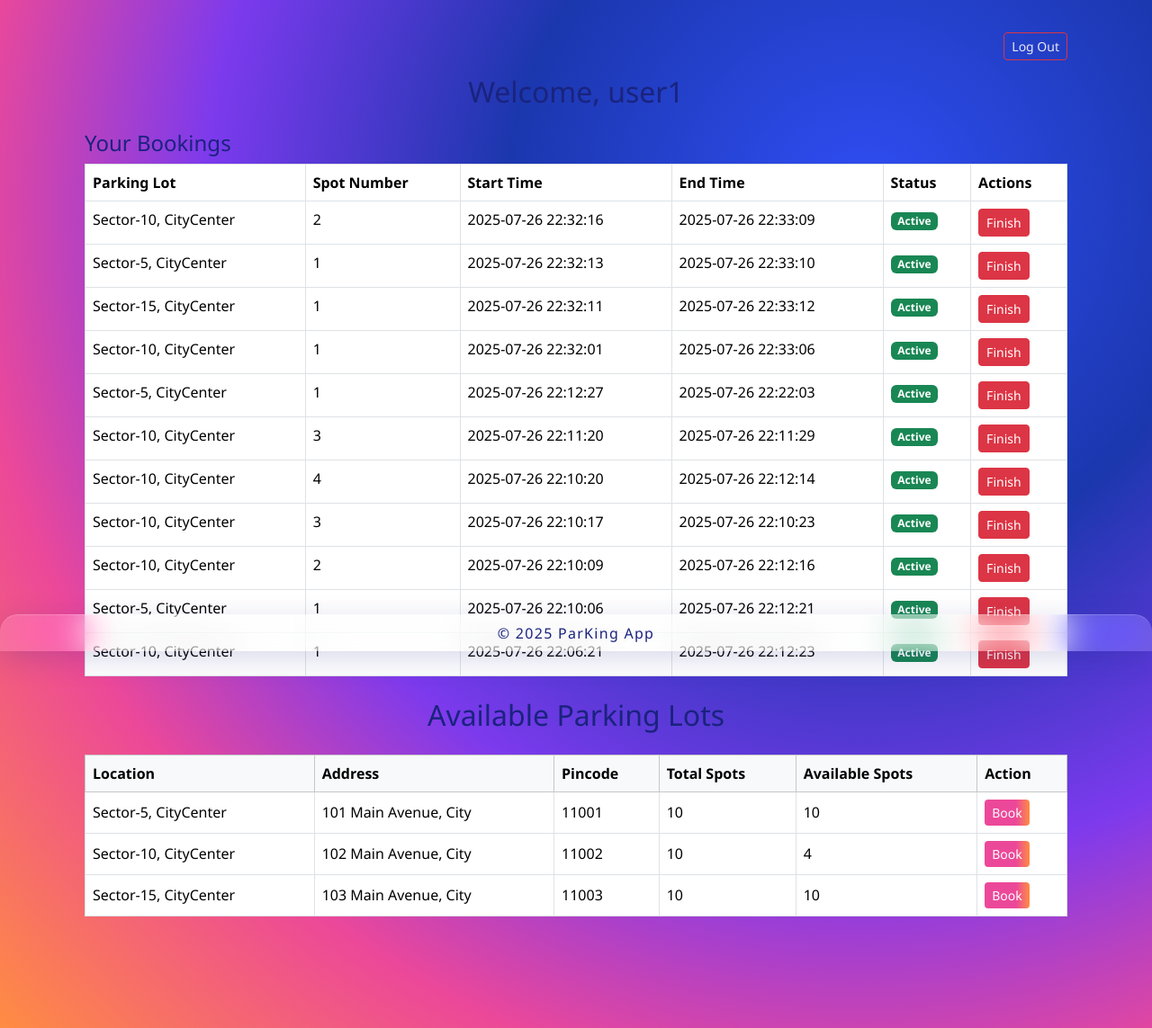
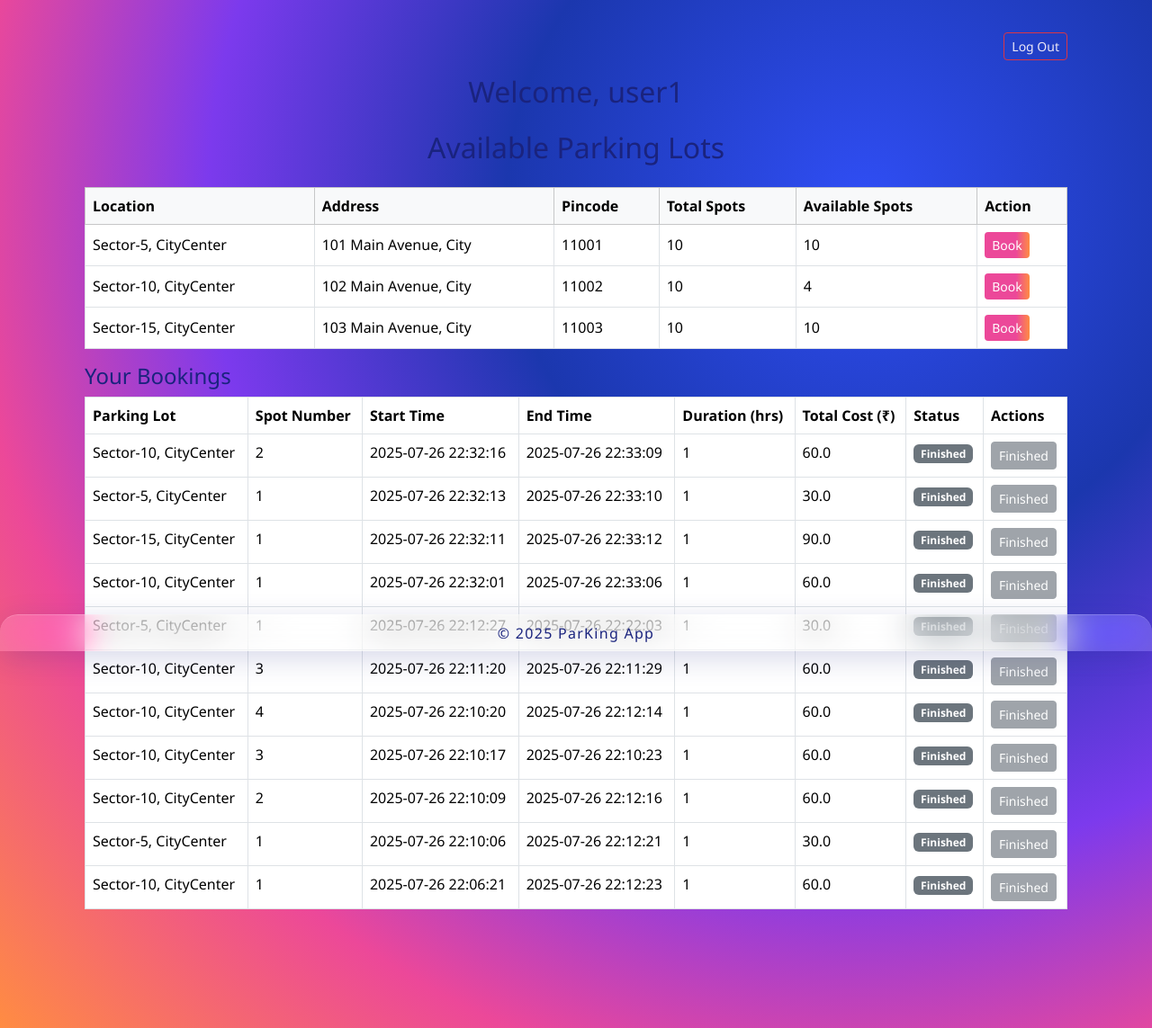
Before and after one commit to robotecht/ParKing-app, a Flask app: page /user_dashboard in a window 1280 px wide. Shown: the part 76-1219 px from the top of the page at 90% size. Run offline with Flask 3, Linux system fonts and the light colour scheme; a user stored in the database is signed in.

Commit message:
Milestone-VP User-Dashboard-Management

```diff
--- a/app.py
+++ b/app.py
@@ -2,6 +2,7 @@ from flask import Flask, render_template, request, redirect, url_for, flash, ses
 from controllers.database import db, print_tables, User, ParkingLot, ParkingSpot, Reservation, Admin
 from datetime import datetime, timedelta
 from werkzeug.security import generate_password_hash, check_password_hash
+from math import ceil
 
 app = Flask(__name__)
 app.config['SQLALCHEMY_DATABASE_URI'] = 'sqlite:///parking.db'
@@ -175,13 +176,28 @@ def user_dashboard():
 
       # Fetch all bookings for the user ordered by start_time descending
     bookings = Reservation.query.filter_by(user_id=user_id).order_by(Reservation.start_time.desc()).all()
+    # Prepare data with calculated duration and cost per booking
+    bookings_data = []
+    now = datetime.utcnow()
+    for booking in bookings:
+        start = booking.start_time
+        end = booking.end_time or now  # If booking still active, calculate till now
+        duration_seconds = (end - start).total_seconds()
+        duration_hours = max(1, ceil(duration_seconds / 3600))  # Minimum 1 hour charge
+        total_cost = duration_hours * booking.cost  # Assuming booking.cost is hourly rate
+
+        bookings_data.append({
+            'booking': booking,
+            'duration_hours': duration_hours,
+            'total_cost': total_cost,
+        })
 
     return render_template(
         "user_dashboard.html",
         user=user,
         lots=lots,
-        bookings=bookings,
-        now=datetime.utcnow()   # Pass current time for booking logic
+        bookings=bookings_data,  # pass the prepared data list
+        now=now
     )
 
 
@@ -203,8 +219,8 @@ def finish_parking(booking_id):
     booking = Reservation.query.get_or_404(booking_id)
 
     # Check booking ownership:
-    if booking.user_id != user_id:
-        flash("You cannot finish someone else's booking.", "danger")
+    if booking.user_id != user_id or booking.end_time is not None:
+        flash("Invalid action.", "danger")
         return redirect(url_for("user_dashboard"))
 
     # Update booking end time to now:
@@ -257,14 +273,14 @@ def book_spot(spot_id):
 
         # Create reservation with a default booking period (e.g., 1 hour)
         start_time = datetime.utcnow()
-        end_time = start_time + timedelta(hours=1)
+        # end_time = start_time + timedelta(hours=1)
         cost = lot.prices
 
         reservation = Reservation(
             user_id=user_id,
             spot_id=spot.id,
             start_time=start_time,
-            end_time=end_time,
+            end_time=None,
             cost=cost
         )
         spot.status = 'O'  # mark spot occupied
--- a/controllers/database.py
+++ b/controllers/database.py
@@ -44,7 +44,7 @@ class Reservation(db.Model):
     user_id = db.Column(db.Integer, db.ForeignKey('user.id'), nullable=False)
     spot_id = db.Column(db.Integer, db.ForeignKey('parking_spot.id'), nullable=False)
     start_time = db.Column(db.DateTime, default=datetime.utcnow, nullable=False)
-    end_time = db.Column(db.DateTime, nullable=False)
+    end_time = db.Column(db.DateTime, nullable=True)
     cost = db.Column(db.Float, nullable=False)
     user = db.relationship('User', backref='reservations', lazy=True)
 
--- a/templates/login.html
+++ b/templates/login.html
@@ -7,12 +7,11 @@
         <h3 class="mb-4 text-center" style="color:#fff;">Log In</h3>
         {% with messages = get_flashed_messages(with_categories=true) %}
             {% if messages %}
-                {% for category, message in messages %}
+                {% set category, message = messages[-1] %}
                     <div class="alert alert-{{ category }} alert-dismissible fade show mb-3" role="alert">
                         {{ message }}
                         <button type="button" class="btn-close" data-bs-dismiss="alert" aria-label="Close"></button>
                     </div>
-                {% endfor %}
             {% endif %}
         {% endwith %}
         <form method="POST" novalidate>
--- a/templates/user_dashboard.html
+++ b/templates/user_dashboard.html
@@ -7,53 +7,6 @@
     <a href="{{ url_for('logout') }}" class="btn btn-outline-danger btn-sm">Log Out</a>
   </div>
   <h2 class="text-center mb-4">Welcome, {{ user.username }}</h2>
-
-  <!-- Current Active Booking Section -->
-  <h4>Your Bookings</h4>
-  {% if bookings %}
-    <table class="table table-bordered mb-4">
-      <thead>
-        <tr>
-          <th>Parking Lot</th>
-          <th>Spot Number</th>
-          <th>Start Time</th>
-          <th>End Time</th>
-          <th>Status</th>
-          <th>Actions</th>
-        </tr>
-      </thead>
-      <tbody>
-      {% for booking in bookings %}
-        <tr>
-          <td>{{ booking.spot.parking_lot.location }}</td>
-          <td>{{ booking.spot.spot_number }}</td>
-          <td>{{ booking.start_time.strftime("%Y-%m-%d %H:%M:%S") }}</td>
-          <td>{{ booking.end_time.strftime("%Y-%m-%d %H:%M:%S") }}</td>
-          <td>
-            {% if booking.end_time > now %}
-              <span class="badge bg-success">Active</span>
-            {% else %}
-              <span class="badge bg-secondary">Finished</span>
-            {% endif %}
-          </td>
-          <td>
-            {% if booking.end_time > now %}
-              <form action="{{ url_for('finish_parking', booking_id=booking.id) }}" method="post" style="display:inline;" onsubmit="return confirm('Finish parking and release spot?');">
-                <button type="submit" class="btn btn-danger btn-sm">Finish</button>
-              </form>
-            {% else %}
-              <button class="btn btn-secondary btn-sm" disabled>Finished</button>
-            {% endif %}
-          </td>
-        </tr>
-      {% endfor %}
-      </tbody>
-    </table>
-  {% else %}
-    <div class="alert alert-secondary text-center">
-      You have no bookings yet.
-    </div>
-  {% endif %}
 
 
   <h2 class="text-center mb-4">Available Parking Lots</h2>
@@ -92,5 +45,66 @@
       {% endif %}
     </tbody>
   </table>
+
+  <!-- Current Active Booking Section -->
+  <h4>Your Bookings</h4>
+  {% if bookings %}
+    <table class="table table-bordered mb-4">
+      <thead>
+        <tr>
+          <th>Parking Lot</th>
+          <th>Spot Number</th>
+          <th>Start Time</th>
+          <th>End Time</th>
+           <th>Duration (hrs)</th>
+          <th>Total Cost (₹)</th>
+          <th>Status</th>
+          <th>Actions</th>
+        </tr>
+      </thead>
+      <tbody>
+      {% for item in bookings %}
+        {% set booking = item.booking %}
+        <tr>
+          <td>{{ booking.spot.parking_lot.location }}</td>
+          <td>{{ booking.spot.spot_number }}</td>
+          <td>{{ booking.start_time.strftime("%Y-%m-%d %H:%M:%S") }}</td>
+          <td>
+            {% if booking.end_time %}
+              {{ booking.end_time.strftime("%Y-%m-%d %H:%M:%S") }}
+            {% else %}
+              <em>Active</em>
+            {% endif %}
+          </td>
+          <td>{{ item.duration_hours }}</td>
+          <td>{{ item.total_cost }}</td>
+          <td>
+            {% if booking.end_time is none %}
+              <span class="badge bg-success">Active</span>
+            {% else %}
+              <span class="badge bg-secondary">Finished</span>
+            {% endif %}
+          </td>
+          <td>
+            {% if booking.end_time is none %}
+              <form action="{{ url_for('finish_parking', booking_id=booking.id) }}" method="post" style="display:inline;" onsubmit="return confirm('Finish parking and release spot?');">
+                <button type="submit" class="btn btn-danger btn-sm">Finish</button>
+              </form>
+            {% else %}
+              <button class="btn btn-secondary btn-sm" disabled>Finished</button>
+            {% endif %}
+          </td>
+        </tr>
+
+      {% endfor %}
+      </tbody>
+    </table>
+  {% else %}
+    <div class="alert alert-secondary text-center">
+      You have no bookings yet.
+    </div>
+  {% endif %}
+
+
 </div>
 {% endblock %}
```
Also changed, not shown: instance/parking.db.
